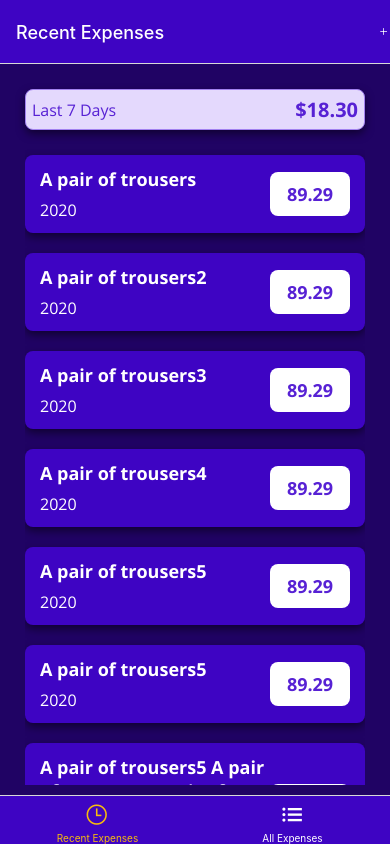
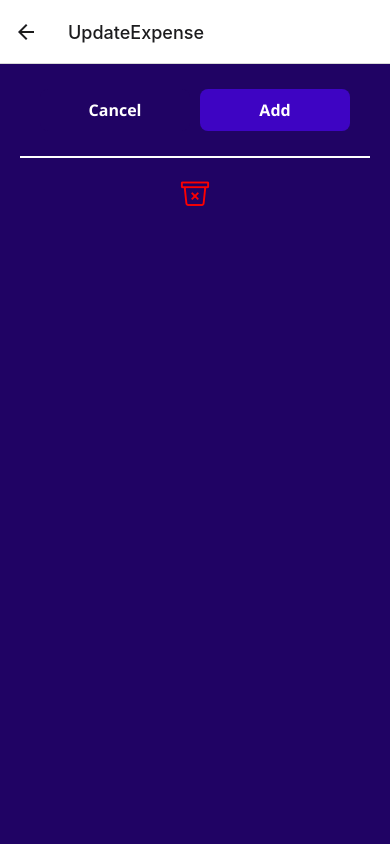
Before and after one commit to ganukeperera/FinTrack, a React Native app: screen /UpdateExpense in a window 390 px wide. Built offline with nearby package versions, Linux system fonts and the light colour scheme.

Commit message:
navigation setup done with dummy data

```diff
--- a/App.js
+++ b/App.js
@@ -4,14 +4,15 @@ import { useFonts } from "expo-font";
 import * as SplashScreen from "expo-splash-screen";
 import { useCallback } from "react";
 import { NavigationContainer } from "@react-navigation/native";
-import AllExpensesScreen from "./Screens/AllExpensesScreen";
-import RecentExpensesScreen from "./Screens/RecentExpensesScreen";
-import { createBottomTabNavigator } from "@react-navigation/bottom-tabs";
+import { createNativeStackNavigator } from "@react-navigation/native-stack";
 import { Ionicons } from "@expo/vector-icons";
 import { Colors } from "./util/Colors";
 import IconButton from "./Components/UI/IconButton";
 import store from "./store/store";
 import { Provider } from "react-redux";
+import TabNavigationHandler from "./Screens/TabNavigationHandler";
+import AddExpenseScreen from "./Screens/AddExpenseScreen";
+import UpdateExpenseScreen from "./Screens/UpdateExpenseScreen";
 
 export default function App() {
   SplashScreen.preventAutoHideAsync();
@@ -26,44 +27,35 @@ export default function App() {
     }
   }, [isFontsLoaded]);
 
-  const Tabs = createBottomTabNavigator();
+  const Stack = createNativeStackNavigator();
   return (
     <View style={styles.container} onLayout={onLayoutRootView}>
       <StatusBar style="light"></StatusBar>
 
       <Provider store={store}>
         <NavigationContainer>
-          <Tabs.Navigator
+          <Stack.Navigator
+            initialRouteName="TabScreen"
             screenOptions={{
-              headerTintColor: "white",
-              headerStyle: { backgroundColor: Colors.primary500 },
-              tabBarStyle: { backgroundColor: Colors.primary500 },
-              tabBarActiveTintColor: Colors.accent500,
-              tabBarInactiveTintColor: "white",
-              headerRight: () => <IconButton name="add" color="white" />,
+              contentStyle: { backgroundColor: Colors.primary800 },
             }}
           >
-            <Tabs.Screen
-              name="RecentExpenses"
-              component={RecentExpensesScreen}
+            <Stack.Screen
+              name="TabScreen"
+              component={TabNavigationHandler}
               options={{
-                title: "Recent Expenses",
-                tabBarIcon: ({ size, color }) => (
-                  <Ionicons name="time-outline" size={size} color={color} />
-                ),
+                headerShown: false,
               }}
-            ></Tabs.Screen>
-            <Tabs.Screen
-              name="AllExpenses"
-              component={AllExpensesScreen}
-              options={{
-                title: "All Expenses",
-                tabBarIcon: ({ size, color }) => (
-                  <Ionicons name="list" size={size} color={color} />
-                ),
-              }}
-            ></Tabs.Screen>
-          </Tabs.Navigator>
+            ></Stack.Screen>
+            <Stack.Screen
+              name="AddExpense"
+              component={AddExpenseScreen}
+            ></Stack.Screen>
+            <Stack.Screen
+              name="UpdateExpense"
+              component={UpdateExpenseScreen}
+            ></Stack.Screen>
+          </Stack.Navigator>
         </NavigationContainer>
       </Provider>
     </View>
--- a/Components/UI/ExpenseItem.js
+++ b/Components/UI/ExpenseItem.js
@@ -1,9 +1,22 @@
-import { View, Text, StyleSheet } from "react-native";
+import { View, Text, StyleSheet, Pressable } from "react-native";
 import { Colors } from "../../util/Colors";
+import { useNavigation } from "@react-navigation/native";
 
-export default function ExpenseItem({ title, subTitle, value }) {
+export default function ExpenseItem({ title, subTitle, value, onPress }) {
+  const navigation = useNavigation();
+  function updateHandler() {
+    navigation.navigate("UpdateExpense");
+  }
   return (
     <View style={styles.container}>
+      <Pressable
+        style={({ pressed }) =>
+          pressed
+            ? [styles.pressNormal, styles.pressPressed]
+            : styles.pressNormal
+        }
+        onPress={updateHandler}
+      >
         <View style={styles.titlesContainer}>
           <Text style={styles.titleText}>{title}</Text>
           <Text style={styles.subTitleText}>{subTitle}</Text>
@@ -13,6 +26,7 @@ export default function ExpenseItem({ title, subTitle, value }) {
             <Text style={styles.valueText}>{value}</Text>
           </View>
         </View>
+      </Pressable>
     </View>
   );
 }
@@ -20,17 +34,24 @@ export default function ExpenseItem({ title, subTitle, value }) {
 const styles = StyleSheet.create({
   container: {
     marginTop: 20,
-    flexDirection: "row",
-    alignItems: "center",
-    backgroundColor: Colors.primary500,
-    paddingHorizontal: 15,
-    paddingVertical: 8,
     borderRadius: 8,
     elevation: 4,
     shadowColor: "black",
     shadowOffset: { width: 0, height: 4 },
     shadowOpacity: 0.5,
     shadowRadius: 8,
+  },
+  pressNormal: {
+    paddingHorizontal: 15,
+    paddingVertical: 8,
+    backgroundColor: Colors.primary500,
+    flexDirection: "row",
+    alignItems: "center",
+    borderRadius: 8,
+    flex: 1,
+  },
+  pressPressed: {
+    opacity: 0.5,
   },
   titlesContainer: {
     flex: 3,
--- /dev/null
+++ b/Components/UI/ExpensesOutput.js
@@ -0,0 +1,3 @@
+export default function ExpensesOutput({ expenses, expensesPeriod }) {
+  return;
+}
--- a/Screens/AddExpenseScreen.js
+++ b/Screens/AddExpenseScreen.js
@@ -1,11 +1,47 @@
 import { View, StyleSheet } from "react-native";
+import PrimaryButton from "../Components/UI/PrimaryButton";
+import { Colors } from "../util/Colors";
 
-export default function AddExpenseScreen() {
+export default function AddExpenseScreen({ navigation }) {
+  function cancelHandler() {
+    navigation.goBack();
+  }
+  function addExpenseHandler() {}
   return (
-    <View>
-      <Text>Add!</Text>
+    <View style={styles.container}>
+      <View style={styles.buttonOuterContainer}>
+        <View style={styles.buttonContainer}>
+          <PrimaryButton bgColor={Colors.primary800} onPress={cancelHandler}>
+            Cancel
+          </PrimaryButton>
+        </View>
+        <View style={styles.buttonContainer}>
+          <PrimaryButton
+            bgColor={Colors.primary500}
+            onPress={addExpenseHandler}
+          >
+            Add
+          </PrimaryButton>
+        </View>
+      </View>
     </View>
   );
 }
 
-const styles = StyleSheet.create({});
+const styles = StyleSheet.create({
+  container: {
+    backgroundColor: Colors.primary800,
+    flex: 1,
+  },
+  buttonOuterContainer: {
+    flexDirection: "row",
+    justifyContent: "center",
+    flex: 1,
+    margin: 20,
+  },
+  buttonContainer: {
+    margin: 5,
+    flex: 1,
+    maxWidth: 150,
+  },
+});
--- a/Screens/AllExpensesScreen.js
+++ b/Screens/AllExpensesScreen.js
@@ -1,5 +1,4 @@
 import { View, Text, StyleSheet } from "react-native";
-import { Colors } from "../util/Colors";
 
 export default function AllExpensesScreen() {
   return (
@@ -10,7 +9,5 @@ export default function AllExpensesScreen() {
 }
 
 const styles = StyleSheet.create({
-  container: {
-    backgroundColor: Colors.primary800,
-  },
+  container: {},
 });
--- a/Screens/RecentExpensesScreen.js
+++ b/Screens/RecentExpensesScreen.js
@@ -8,59 +8,67 @@ const DummyData = [
   {
     id: "e1",
     description: "A pair of trousers",
-    amout: 89.29,
+    amount: 89.29,
     date: new Date("2022-01-05"),
   },
   {
     id: "e2",
     description: "A pair of trousers2",
-    amout: 89.29,
+    amount: 89.29,
     date: new Date("2022-01-05"),
   },
   {
     id: "e3",
     description: "A pair of trousers3",
-    amout: 89.29,
+    amount: 89.29,
     date: new Date("2022-01-05"),
   },
   {
     id: "e4",
     description: "A pair of trousers4",
-    amout: 89.29,
+    amount: 89.29,
     date: new Date("2022-01-05"),
   },
   {
     id: "e5",
     description: "A pair of trousers5",
-    amout: 89.29,
+    amount: 89.29,
     date: new Date("2022-01-05"),
   },
   {
     id: "e6",
     description: "A pair of trousers5",
-    amout: 89.29,
+    amount: 89.29,
     date: new Date("2022-01-05"),
   },
   {
     id: "e7",
     description: "A pair of trousers5 A pair of trousers5A pair of trousers5",
-    amout: 89.29,
+    amount: 89.29,
     date: new Date("2022-01-05"),
   },
 ];
 
+const recentExpenses = DummyData;
+const totalExpenses = recentExpenses.reduce((sum, expense) => {
+  return sum + expense.amount;
+}, 0);
+
 export default function RecentExpensesScreen() {
   return (
     <View style={styles.container}>
-      <HeaderCard titleLeft="Last 7 Days" titleRight="$18.30"></HeaderCard>
+      <HeaderCard
+        titleLeft="Last 7 Days"
+        titleRight={"$" + totalExpenses}
+      ></HeaderCard>
       <View style={styles.listContainer}>
         <FlatList
-          data={DummyData}
+          data={recentExpenses}
           renderItem={(itemData) => (
             <ExpenseItem
               title={itemData.item.description}
               subTitle="2020" //{itemData.item.date.toString}
-              value={itemData.item.amout}
+              value={itemData.item.amount}
             ></ExpenseItem>
           )}
           keyExtractor={(item) => item.id}
--- a/Screens/TabNavigationHandler.js
+++ b/Screens/TabNavigationHandler.js
@@ -1,5 +1,5 @@
 import { createBottomTabNavigator } from "@react-navigation/bottom-tabs";
-import AllExpensesScreen from "./AddExpenseScreen";
+import AllExpensesScreen from "./AllExpensesScreen";
 import RecentExpensesScreen from "./RecentExpensesScreen";
 import IconButton from "../Components/UI/IconButton";
 import { Ionicons } from "@expo/vector-icons";
@@ -39,7 +39,7 @@ export default function TabNavigationHandler() {
         options={{
           title: "Recent Expenses",
           tabBarIcon: ({ size, color }) => (
-            <Ionicons name="time-outline" size={size} color={color} />
+            <Ionicons name="hourglass" size={size} color={color} />
           ),
         }}
       ></Tabs.Screen>
@@ -49,7 +49,7 @@ export default function TabNavigationHandler() {
         options={{
           title: "All Expenses",
           tabBarIcon: ({ size, color }) => (
-            <Ionicons name="list" size={size} color={color} />
+            <Ionicons name="calendar" size={size} color={color} />
           ),
         }}
       ></Tabs.Screen>
--- a/Screens/UpdateExpenseScreen.js
+++ b/Screens/UpdateExpenseScreen.js
@@ -1,11 +1,60 @@
 import { View, StyleSheet } from "react-native";
+import PrimaryButton from "../Components/UI/PrimaryButton";
+import { Colors } from "../util/Colors";
+import IconButton from "../Components/UI/IconButton";
 
-export default function UpdateExpenseScreen() {
+export default function UpdateExpenseScreen({ navigation }) {
+  function cancelHandler() {
+    navigation.goBack();
+  }
+  function addExpenseHandler() {}
   return (
-    <View>
-      <Text>Update!</Text>
+    <View style={styles.container}>
+      <View style={styles.buttonsOuterContainer}>
+        <View style={styles.buttonContainer}>
+          <PrimaryButton bgColor={Colors.primary800} onPress={cancelHandler}>
+            Cancel
+          </PrimaryButton>
+        </View>
+        <View style={styles.buttonContainer}>
+          <PrimaryButton
+            bgColor={Colors.primary500}
+            onPress={addExpenseHandler}
+          >
+            Add
+          </PrimaryButton>
+        </View>
+      </View>
+      <View style={styles.iconButtonOuterContainer}>
+        <View style={styles.iconButtonContainer}>
+          <IconButton name="trash-bin-outline" color="red" size={30} />
+        </View>
+      </View>
     </View>
   );
 }
 
-const styles = StyleSheet.create({});
+const styles = StyleSheet.create({
+  container: {
+    backgroundColor: Colors.primary800,
+    flex: 1,
+  },
+  buttonsOuterContainer: {
+    flexDirection: "row",
+    justifyContent: "center",
+    margin: 20,
+  },
+  buttonContainer: {
+    margin: 5,
+    flex: 1,
+    maxWidth: 150,
+  },
+  iconButtonOuterContainer: {
+    borderTopColor: "white",
+    borderTopWidth: 2,
+    marginHorizontal: 20,
+    paddingTop: 20,
+    alignItems: "center",
+  },
+  iconButtonContainer: {},
+});
--- a/package.json
+++ b/package.json
@@ -12,6 +12,7 @@
     "@react-navigation/bottom-tabs": "^6.5.7",
     "@react-navigation/native": "^6.1.6",
     "@react-navigation/native-stack": "^6.9.12",
+    "@react-navigation/stack": "^6.3.16",
     "@reduxjs/toolkit": "^1.9.5",
     "expo": "~48.0.15",
     "expo-font": "~11.1.1",
```
Also changed, not shown: Screens/StackNavigationHandler.js (deleted, +0 -7 lines), 1 other file (tests, documents, lock files or other folders). Lines whose indentation alone changed are shown as unchanged.
